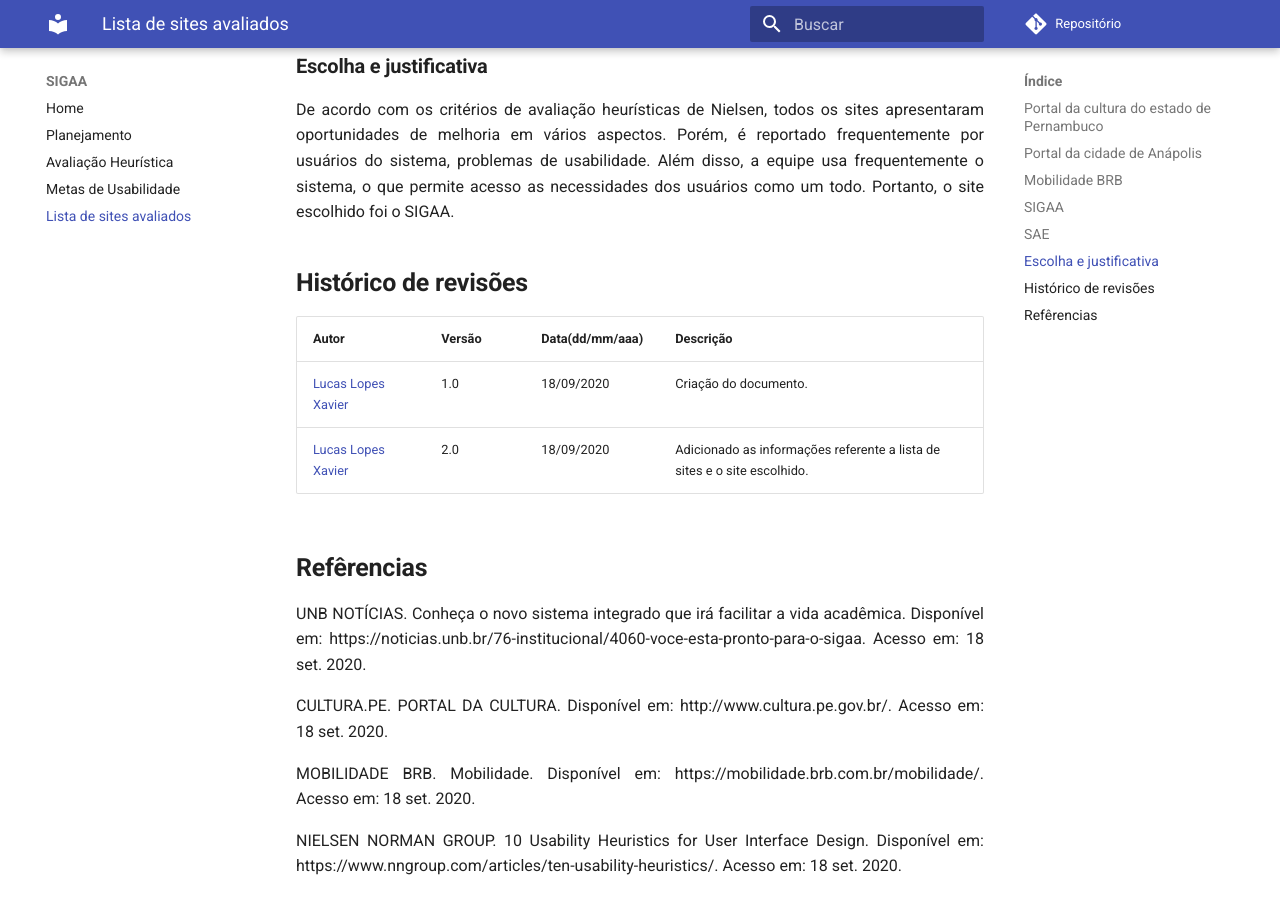
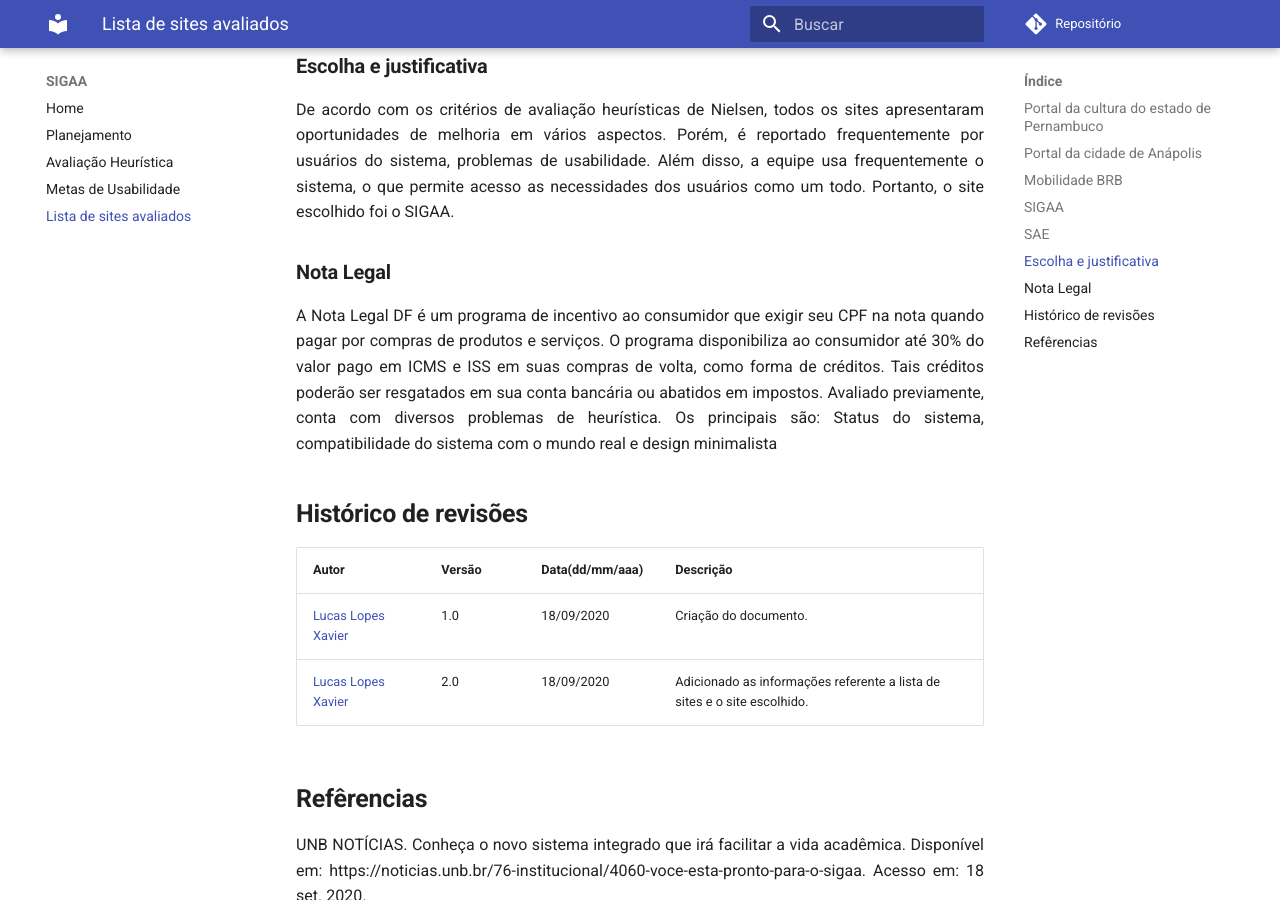
Before and after one commit to lgpinheiro94/2020.1-SIGAA, an MkDocs documentation site: the page built from docs/sites-avaliados/sites.md, in a window 1280 px wide and 900 px high, scrolled down 1421 px. Built offline with MkDocs 1.6.1 and Material for MkDocs 9.7.7, drawn with Linux system fonts in a browser that asks for light colours; comment, search, counter and statistics services are not loaded; old or Windows-style settings are respelled for this version of MkDocs.

Commit message:
#7 update sites.md

```diff
--- a/docs/sites-avaliados/sites.md
+++ b/docs/sites-avaliados/sites.md
@@ -33,6 +33,9 @@
 
 <p align="justify"> De acordo com  os critérios de avaliação heurísticas de Nielsen,  todos os sites apresentaram oportunidades de melhoria em vários aspectos. Porém, é reportado frequentemente por usuários do sistema, problemas de usabilidade. Além disso, a equipe usa frequentemente o sistema, o que permite acesso as necessidades dos usuários como um todo. Portanto, o site escolhido foi o SIGAA.</p>
 
+### **Nota Legal**
+
+<p align="justify">A Nota Legal DF é um programa de incentivo ao consumidor que exigir seu CPF na nota quando pagar por compras de produtos e serviços. O programa disponibiliza ao consumidor até 30% do valor pago em ICMS e ISS em suas compras de volta, como forma de créditos. Tais créditos poderão ser resgatados em sua conta bancária ou abatidos em impostos. Avaliado previamente, conta com diversos problemas de heurística. Os principais são: Status do sistema, compatibilidade do sistema com o mundo real e  design minimalista </p>
 
 
 ## **Histórico de revisões**
```
